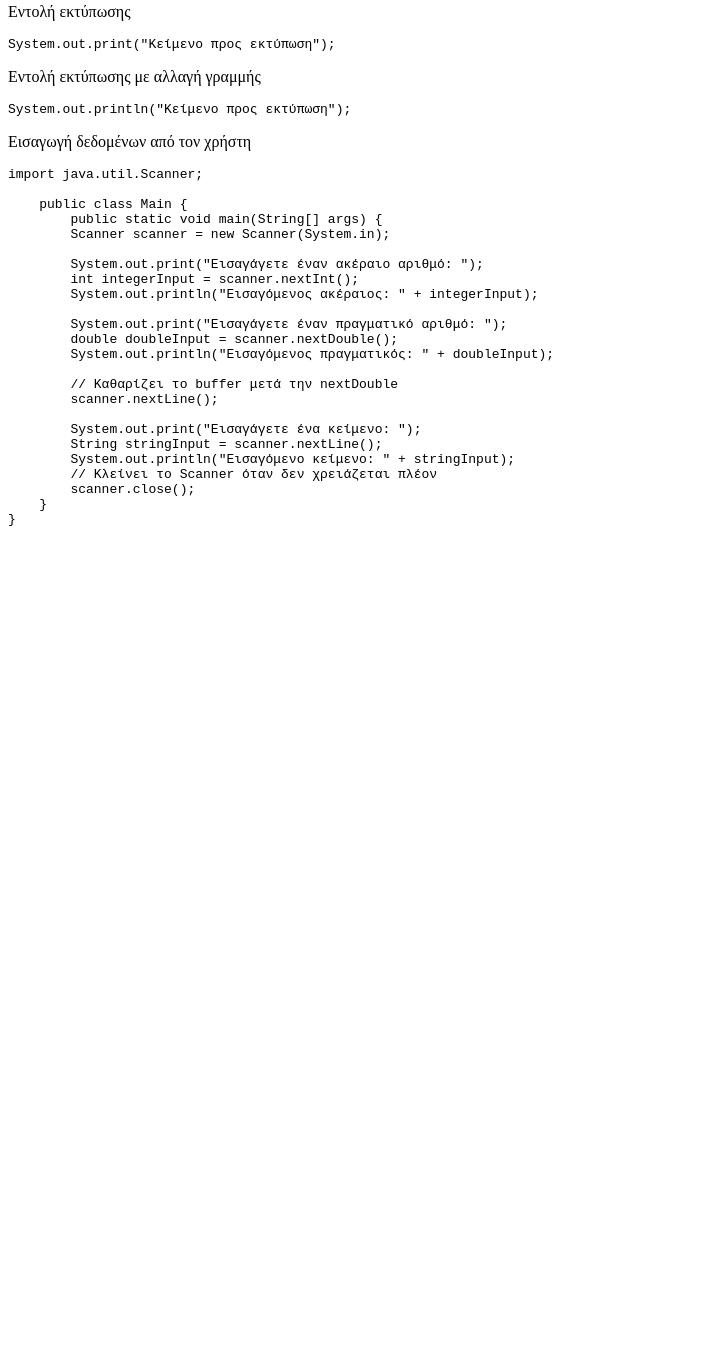
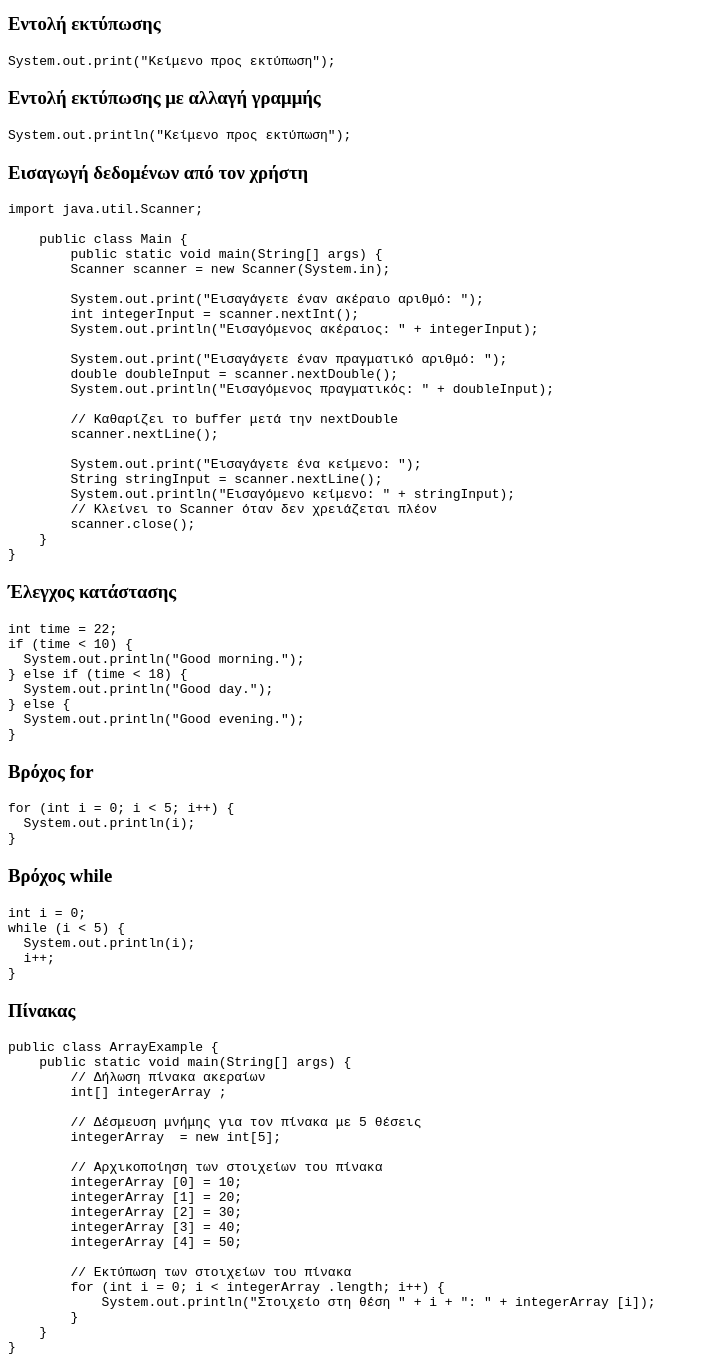
Before and after one commit to GrCodeClub/Java, a plain HTML site: page docs/command/index.html in a window 1280 px wide. Shown: the part 473-1841 px from the top of the page, without its empty margins (0-709 px from the left). Before the commit the page ends 1013 px from the top, so only its background shows below. Drawn offline with Linux system fonts and the light colour scheme.

Commit message:
Update and rename input-output.html to index.html

```diff
--- a/docs/command/input-output.html
+++ b/docs/command/index.html
@@ -1,7 +1,7 @@
 <html>
     <head>
         <meta property="og:image" content="https://grcodeclub.github.io/files-page/preview/programming/java.png"/>
-        <meta property="og:title" content="Γλώσσα Προγραμματισμού Java  | Είσοδος / Έξοδος">
+        <meta property="og:title" content="Γλώσσα Προγραμματισμού Java  | Βασικές Εντολές">
         <script src="https://grcodeclub.github.io/js/add/data.js"></script>
     </head>
 
@@ -11,9 +11,9 @@
             <div class="Text"> <!--Αρχή Κειμένου-->
                 <a href="../"><h1 id="back_page"></h1></a>
                 <div class="text_bg"> <!-- Αρχή Background Κειμένου-->
-                    <h1 class="title">Είσοδος / Έξοδος</h1>
+                    <h1 class="title">Βασικές Εντολές</h1>
 
-                    <p>Δήλωση και αρχικοποίηση μεταβλητών</p>
+                    <h3 class="highlight_black">Δήλωση και αρχικοποίηση μεταβλητών</h3>
                     <div class="bg_preview">
                     <div  class="line-numbers"><pre class="code_editor"><code class="language-java">public class VariableExample {
     public static void main(String[] args) {
@@ -40,17 +40,15 @@
     }
 }</code></pre></div></div>
 
-
-                    <p>Εντολή εκτύπωσης</p>
+                    <h3 class="highlight_black">Εντολή εκτύπωσης</h3>
                     <div class="bg_preview">
                     <div  class="line-numbers"><pre class="code_editor"><code class="language-java">System.out.print("Κείμενο προς εκτύπωση");</code></pre></div></div>
 
-                    <p>Εντολή εκτύπωσης με αλλαγή γραμμής</p>
+                    <h3 class="highlight_black">Εντολή εκτύπωσης με αλλαγή γραμμής</h3>
                     <div class="bg_preview">
                     <div  class="line-numbers"><pre class="code_editor"><code class="language-java">System.out.println("Κείμενο προς εκτύπωση");</code></pre></div></div>
 
-
-                    <p>Εισαγωγή δεδομένων από τον χρήστη </p>
+                    <h3 class="highlight_black">Εισαγωγή δεδομένων από τον χρήστη</h3>
                     <div class="bg_preview">
                     <div  class="line-numbers"><pre class="code_editor"><code class="language-java">import java.util.Scanner;
 
@@ -77,6 +75,55 @@
     }
 }</code></pre></div></div>
 
+                    <h3 class="highlight_black">Έλεγχος κατάστασης</h3>
+                    <div class="bg_preview">
+                    <div  class="line-numbers"><pre class="code_editor"><code class="language-java">int time = 22;
+if (time < 10) {
+  System.out.println("Good morning.");
+} else if (time < 18) {
+  System.out.println("Good day.");
+} else {
+  System.out.println("Good evening.");
+}</code></pre></div></div>
+
+                    <h3 class="highlight_black">Βρόχος for</h3>
+                    <div class="bg_preview">
+                    <div  class="line-numbers"><pre class="code_editor"><code class="language-java">for (int i = 0; i < 5; i++) {
+  System.out.println(i);
+}</code></pre></div></div>
+
+                    <h3 class="highlight_black">Βρόχος while</h3>
+                    <div class="bg_preview">
+                    <div  class="line-numbers"><pre class="code_editor"><code class="language-java">int i = 0;
+while (i < 5) {
+  System.out.println(i);
+  i++;
+}</code></pre></div></div>
+
+                      <h3 class="highlight_black">Πίνακας</h3>
+                    <div class="bg_preview">
+                    <div  class="line-numbers"><pre class="code_editor"><code class="language-java">public class ArrayExample {
+    public static void main(String[] args) {
+        // Δήλωση πίνακα ακεραίων
+        int[] integerArray ;
+
+        // Δέσμευση μνήμης για τον πίνακα με 5 θέσεις
+        integerArray  = new int[5];
+
+        // Αρχικοποίηση των στοιχείων του πίνακα
+        integerArray [0] = 10;
+        integerArray [1] = 20;
+        integerArray [2] = 30;
+        integerArray [3] = 40;
+        integerArray [4] = 50;
+
+        // Εκτύπωση των στοιχείων του πίνακα
+        for (int i = 0; i < integerArray .length; i++) {
+            System.out.println("Στοιχείο στη θέση " + i + ": " + integerArray [i]);
+        }
+    }
+}</code></pre></div></div>
+
             </div><!-- Τέλος Background Κειμένου-->
             </div> <!--Τέλος Κειμένου-->
         </div> <!--Τέλος container-->
```
